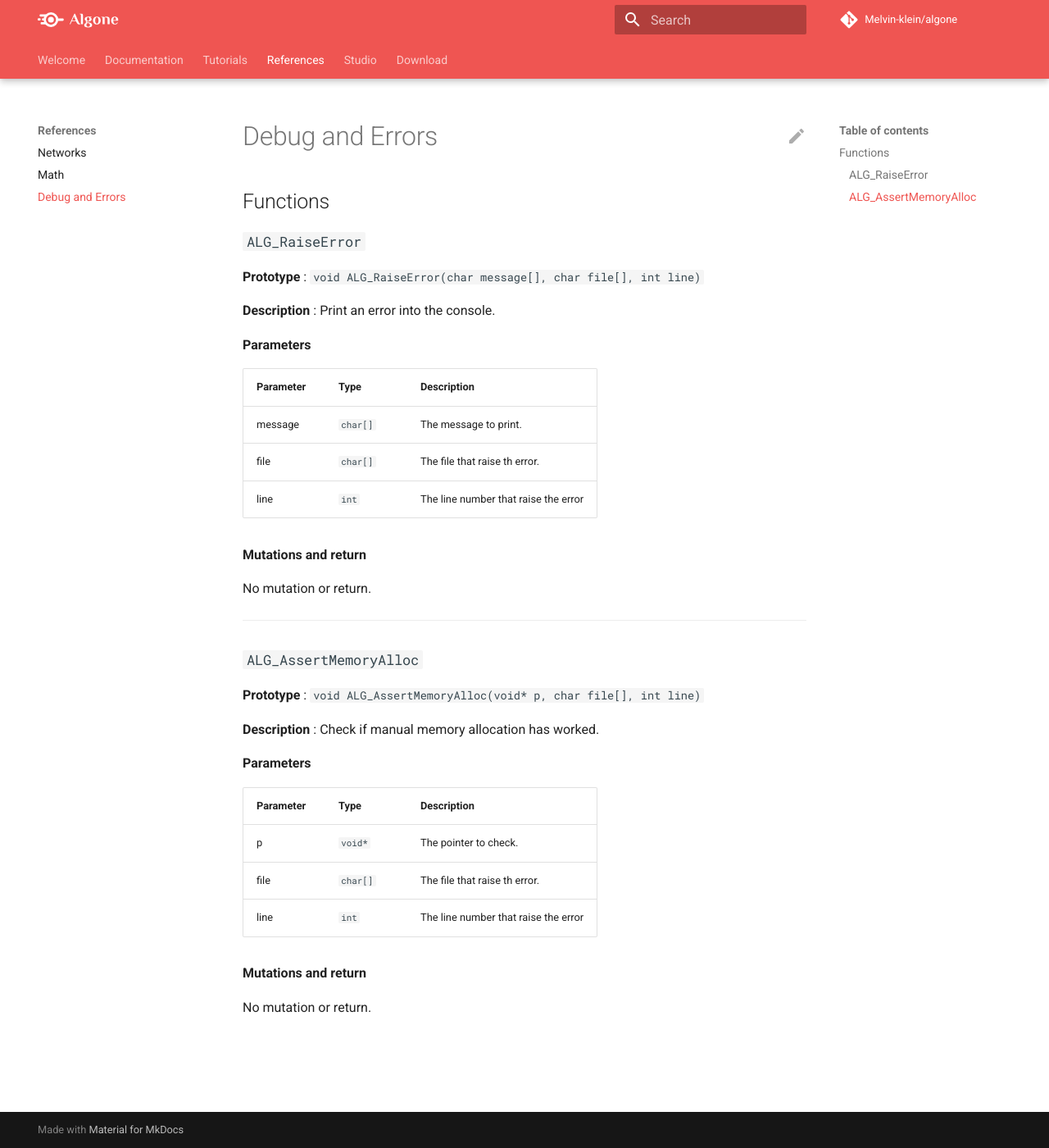
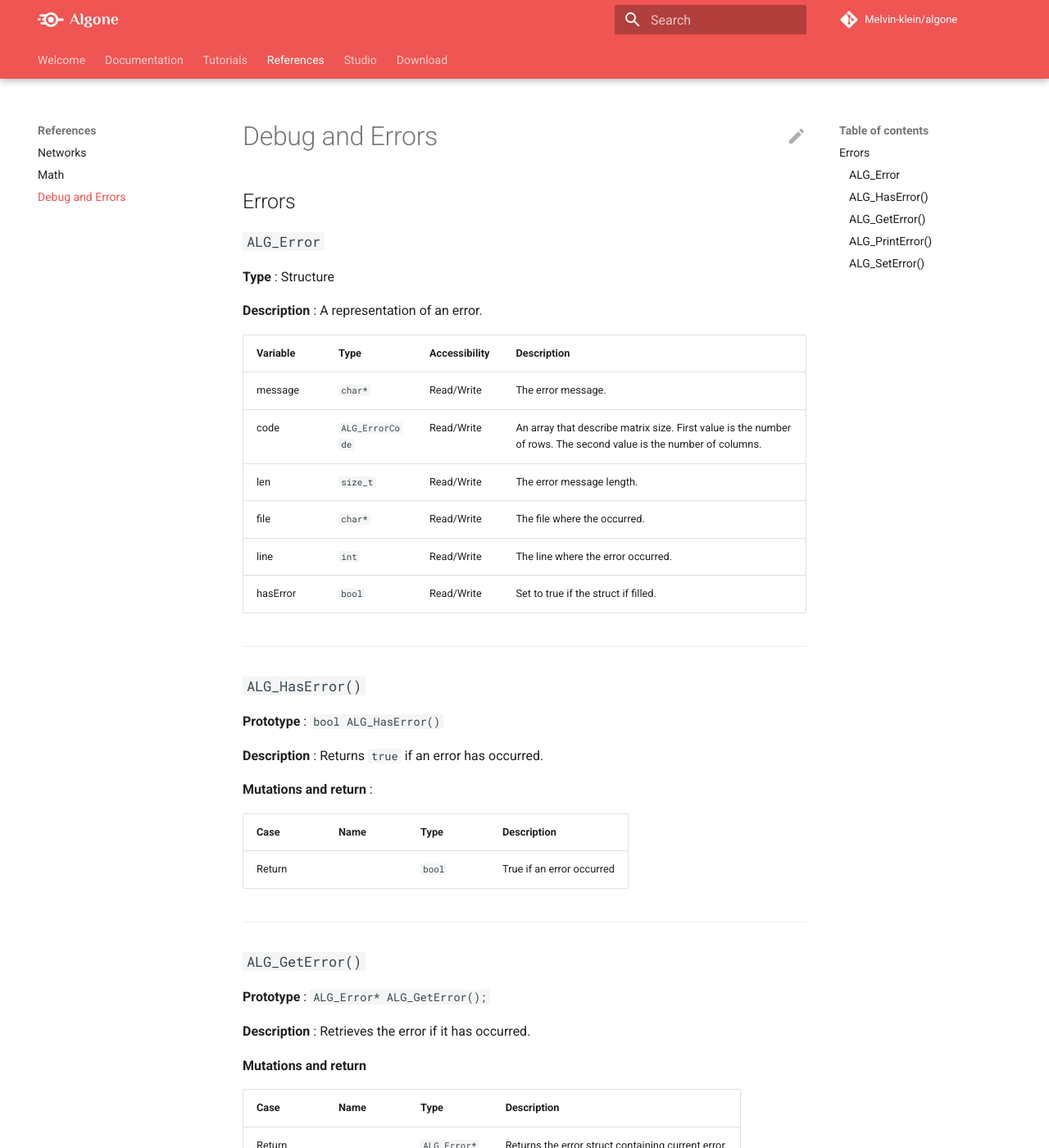
Before and after one commit to Melvin-klein/algone, an MkDocs documentation site: the page built from docs/references/debug_and_error.md, in a window 1280 px wide and 1400 px high. Shown: the whole window at 82% size. Built offline with MkDocs 1.6.1 and Material for MkDocs 9.7.7, drawn with Linux system fonts in a browser that asks for light colours; comment, search, counter and statistics services are not loaded; some of the changed text lies outside the part shown.

Commit message:
Added errors to documentation

```diff
--- a/docs/references/debug_and_error.md
+++ b/docs/references/debug_and_error.md
@@ -1,39 +1,79 @@
-## Functions
+## Errors
 
-### `ALG_RaiseError`
+### `ALG_Error`
 
-**Prototype** : `void ALG_RaiseError(char message[], char file[], int line)`
+**Type** : Structure
 
-**Description** : Print an error into the console.
+**Description** : A representation of an error.
+
+| Variable | Type            | Accessibility | Description                                                                                                       |
+|----------|-----------------|---------------|-------------------------------------------------------------------------------------------------------------------|
+| message  | `char*`         | Read/Write    | The error message.                                                                                                |
+| code     | `ALG_ErrorCode` | Read/Write    | An array that describe matrix size. First value is the number of rows. The second value is the number of columns. |
+| len      | `size_t`        | Read/Write    | The error message length.                                                                                         |
+| file     | `char*`         | Read/Write    | The file where the occurred.                                                                                      |
+| line     | `int`           | Read/Write    | The line where the error occurred.                                                                                |
+| hasError | `bool`          | Read/Write    | Set to true if the struct if filled.                                                                              |
+
+---
+
+### `ALG_HasError()`
+
+**Prototype** : `bool ALG_HasError()`
+
+**Description** : Returns `true` if an error has occurred.
+
+**Mutations and return** :
+
+| Case   | Name | Type   | Description               |
+|--------|------|--------|---------------------------|
+| Return |      | `bool` | True if an error occurred |
+
+---
+
+### `ALG_GetError()`
+
+**Prototype** : `ALG_Error* ALG_GetError();`
+
+**Description** : Retrieves the error if it has occurred.
+
+**Mutations and return**
+
+| Case   | Name | Type         | Description                                        |
+|--------|------|--------------|----------------------------------------------------|
+| Return |      | `ALG_Error*` | Returns the error struct containing current error. |
+
+---
+
+### `ALG_PrintError()`
+
+**Prototype** : `ALG_Error* ALG_PrintError();`
+
+**Description** : Print the error on the standard output stream.
+
+**Mutations and return** :
+
+No mutations or return.
+
+---
+
+### `ALG_SetError()`
+
+**Type** : Function
+
+**Prototype** : `void ALG_SetError(int errorCode, const char *errorMessage, char *file, int line)`
+
+**Description** : Fill an [`ALG_Error`]() struct in the global error variable.
 
 **Parameters**
 
-| Parameter | Type     | Description                          |
-|-----------|----------|--------------------------------------|
-| message   | `char[]` | The message to print.                |
-| file      | `char[]` | The file that raise th error.        |
-| line      | `int`    | The line number that raise the error |
+| Parameter    | Type                | Description                               |
+|--------------|---------------------|-------------------------------------------|
+| errorCode    | [`ALG_ErrorCode`]() | The code of the error.                    |
+| errorMessage | `const char`        | A string that contains the error message. |
+| file         | `char*`             | The file name where the error occurred.   |
+| line         | `int`               | The line where the error occurred.        |
 
 **Mutations and return**
 
-No mutation or return.
-
----
-
-### `ALG_AssertMemoryAlloc`
-
-**Prototype** : `void ALG_AssertMemoryAlloc(void* p, char file[], int line)`
-
-**Description** : Check if manual memory allocation has worked.
-
-**Parameters**
-
-| Parameter | Type     | Description                          |
-|-----------|----------|--------------------------------------|
-| p         | `void*`  | The pointer to check.                |
-| file      | `char[]` | The file that raise th error.        |
-| line      | `int`    | The line number that raise the error |
-
-**Mutations and return**
-
-No mutation or return.
+No mutations or return.
--- a/mkdocs.yml
+++ b/mkdocs.yml
@@ -22,6 +22,8 @@ nav:
     - 'Documentation':
         - 'Manage Data': documentation/manage_data.md
         - 'Manage Networks': documentation/manage_networks.md
+        - 'Handle Errors': documentation/errors.md
+        - 'Files': documentation/files.md
         - 'File formats': documentation/file_formats.md
     - 'Tutorials':
         - 'MNIST': tutorials/mnist.md
```
Also changed, not shown: docs/documentation/errors.md (added, +42 -0 lines), docs/documentation/files.md (added).
